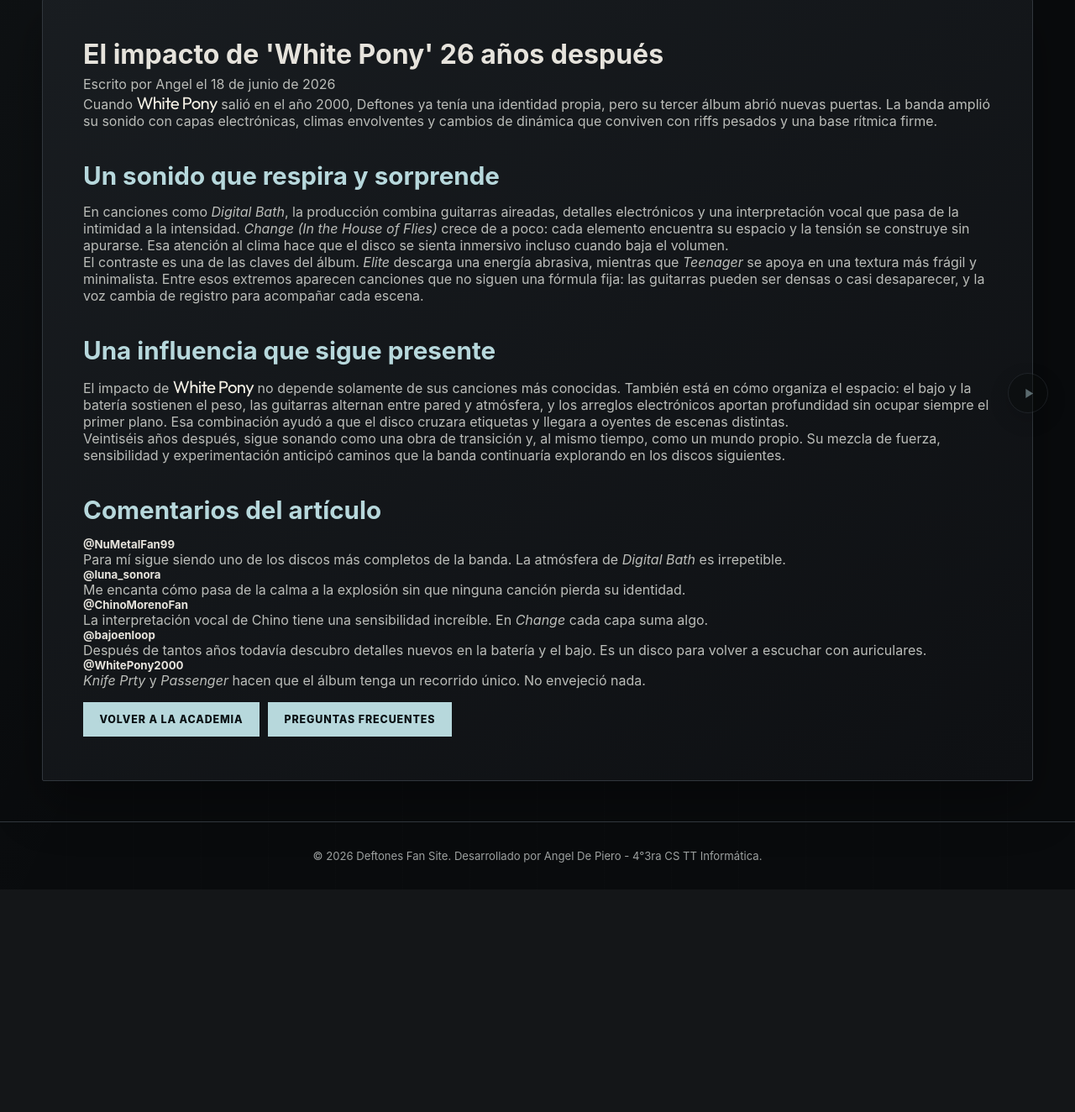
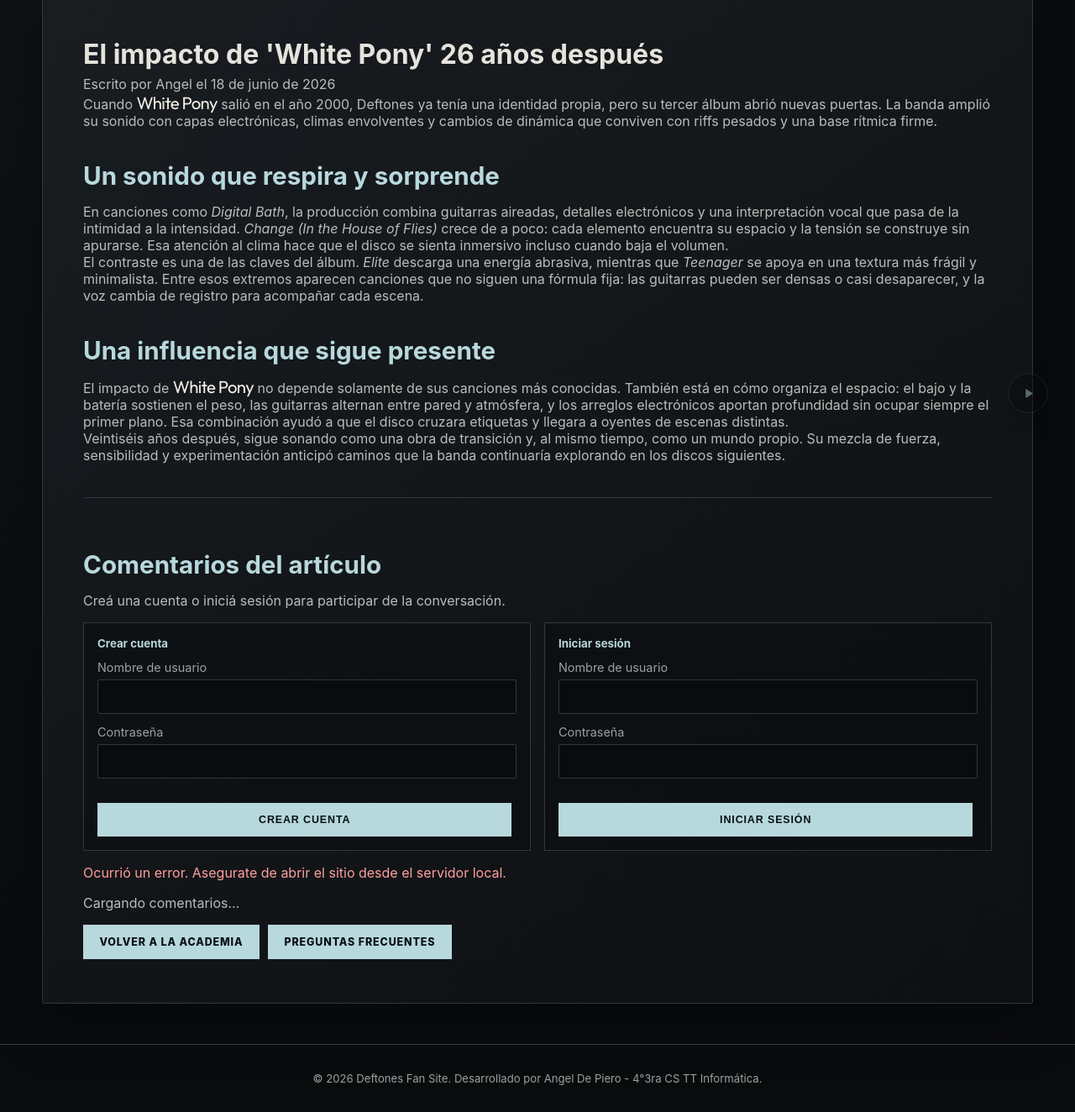
Before and after one commit to SayroYT355/Deftones-Site, a PHP site: page /html/blog.html in a window 1280 px wide; the page is wider, and only the part inside the window is pictured. Shown: the part 218-1542 px from the top of that part at 84% size. Before the commit the page ends 1245 px from the top of that part, so only its background shows below. Run offline with PHP 8.4, Linux system fonts and the light colour scheme; some web fonts are replaced.

Commit message:
Comision Hice el server local con node.js y le metí la función para iniciar sesión

```diff
--- a/css/style.css
+++ b/css/style.css
@@ -394,6 +394,71 @@ p {
 
 .article-container h4 + p {
     margin-top: 0;
+}
+
+.article-comments {
+    margin-top: 2.5rem;
+    padding-top: 1.5rem;
+    border-top: 1px solid var(--line);
+}
+
+.comments-intro,
+.blog-feedback,
+.comments-empty {
+    margin: .5rem 0 1rem;
+}
+
+.blog-auth-forms {
+    display: grid;
+    grid-template-columns: repeat(2, minmax(0, 1fr));
+    gap: 1rem;
+    margin: 1rem 0;
+}
+
+.blog-form {
+    display: grid;
+    gap: .8rem;
+    padding: 1rem;
+    border: 1px solid var(--line);
+    background: rgba(9,11,13,.48);
+}
+
+.blog-form h5 { color: var(--electric); }
+
+.blog-form label {
+    display: grid;
+    gap: .35rem;
+    color: var(--muted);
+    font-size: .9rem;
+}
+
+.blog-form input,
+.blog-form textarea {
+    width: 100%;
+    padding: .7rem .8rem;
+    border: 1px solid var(--line);
+    border-radius: 2px;
+    color: var(--text);
+    background: var(--background);
+    font: inherit;
+}
+
+.blog-form textarea { resize: vertical; }
+.blog-form input:focus,
+.blog-form textarea:focus { outline: 2px solid var(--electric); outline-offset: 2px; }
+.blog-form button:disabled { opacity: .6; cursor: wait; }
+.blog-form[hidden], #account-panel[hidden], #comment-form[hidden] { display: none !important; }
+.blog-feedback.is-error { color: #ff9f9f; }
+.account-panel { display: flex; align-items: center; gap: 1rem; margin: 1rem 0; }
+.comment-list { display: grid; gap: .75rem; margin-top: 1rem; }
+.comment-item { padding: 1rem; border: 1px solid var(--line); background: rgba(9,11,13,.38); }
+.comment-item h5 { display: inline; color: var(--electric); }
+.comment-item time { margin-left: .7rem; color: var(--muted); font-size: .82rem; }
+.comment-item p { margin-top: .5rem; white-space: pre-wrap; overflow-wrap: anywhere; }
+
+@media (max-width: 700px) {
+    .blog-auth-forms { grid-template-columns: 1fr; }
+    .account-panel { align-items: flex-start; flex-direction: column; }
 }
 
 .academy-container > p {
--- a/html/blog.html
+++ b/html/blog.html
@@ -50,16 +50,42 @@
 
             <section class="article-comments" aria-labelledby="comments-title">
                 <h4 id="comments-title">Comentarios del artículo</h4>
-                <h5>@NuMetalFan99</h5>
-                <p>Para mí sigue siendo uno de los discos más completos de la banda. La atmósfera de <em>Digital Bath</em> es irrepetible.</p>
-                <h5>@luna_sonora</h5>
-                <p>Me encanta cómo pasa de la calma a la explosión sin que ninguna canción pierda su identidad.</p>
-                <h5>@ChinoMorenoFan</h5>
-                <p>La interpretación vocal de Chino tiene una sensibilidad increíble. En <em>Change</em> cada capa suma algo.</p>
-                <h5>@bajoenloop</h5>
-                <p>Después de tantos años todavía descubro detalles nuevos en la batería y el bajo. Es un disco para volver a escuchar con auriculares.</p>
-                <h5>@WhitePony2000</h5>
-                <p><em>Knife Prty</em> y <em>Passenger</em> hacen que el álbum tenga un recorrido único. No envejeció nada.</p>
+                <p class="comments-intro">Creá una cuenta o iniciá sesión para participar de la conversación.</p>
+                <div class="blog-auth-forms">
+                    <form id="register-form" class="blog-form">
+                        <h5>Crear cuenta</h5>
+                        <label>Nombre de usuario
+                            <input name="username" type="text" minlength="3" maxlength="24" autocomplete="username" required>
+                        </label>
+                        <label>Contraseña
+                            <input name="password" type="password" minlength="8" maxlength="128" autocomplete="new-password" required>
+                        </label>
+                        <button class="btn" type="submit">Crear cuenta</button>
+                    </form>
+                    <form id="login-form" class="blog-form">
+                        <h5>Iniciar sesión</h5>
+                        <label>Nombre de usuario
+                            <input name="username" type="text" autocomplete="username" required>
+                        </label>
+                        <label>Contraseña
+                            <input name="password" type="password" autocomplete="current-password" required>
+                        </label>
+                        <button class="btn" type="submit">Iniciar sesión</button>
+                    </form>
+                </div>
+                <div id="account-panel" class="account-panel" hidden>
+                    <p id="account-status"></p>
+                    <button id="logout-button" class="btn btn-secondary" type="button">Cerrar sesión</button>
+                </div>
+                <p id="blog-feedback" class="blog-feedback" role="status" aria-live="polite"></p>
+                <form id="comment-form" class="blog-form comment-form" hidden>
+                    <label for="comment-text">Dejá tu comentario</label>
+                    <textarea id="comment-text" name="text" rows="4" minlength="2" maxlength="1000" required placeholder="¿Qué te parece el álbum?"></textarea>
+                    <button class="btn" type="submit">Publicar comentario</button>
+                </form>
+                <div id="comment-list" class="comment-list" aria-live="polite">
+                    <p>Cargando comentarios…</p>
+                </div>
             </section>
 
             <a href="./curso.html" class="btn">Volver a la Academia</a>
@@ -72,6 +98,7 @@
         <p>&copy; 2026 Deftones Fan Site. Desarrollado por Angel De Piero - 4°3ra CS TT Informática.</p>
     </footer>
 
+    <script src="../js/blog.js" defer></script>
 </body>
 <script src="../js/site.js"></script>
 </html>
--- /dev/null
+++ b/js/blog.js
@@ -0,0 +1,128 @@
+(function () {
+    const registerForm = document.querySelector('#register-form');
+    const loginForm = document.querySelector('#login-form');
+    const accountPanel = document.querySelector('#account-panel');
+    const accountStatus = document.querySelector('#account-status');
+    const logoutButton = document.querySelector('#logout-button');
+    const commentForm = document.querySelector('#comment-form');
+    const commentList = document.querySelector('#comment-list');
+    const feedback = document.querySelector('#blog-feedback');
+    if (!registerForm || !loginForm || !commentForm || !commentList) return;
+
+    let currentUser = null;
+
+    async function api(url, options) {
+        const response = await fetch(url, {
+            credentials: 'same-origin',
+            ...options,
+            headers: { 'Content-Type': 'application/json', ...(options && options.headers) }
+        });
+        const data = await response.json().catch(() => ({}));
+        if (!response.ok) throw new Error(data.error || 'Ocurrió un error.');
+        return data;
+    }
+
+    function setFeedback(message, isError) {
+        feedback.textContent = message || '';
+        feedback.classList.toggle('is-error', !!isError);
+    }
+
+    function updateAccount(user) {
+        currentUser = user;
+        registerForm.hidden = !!user;
+        loginForm.hidden = !!user;
+        accountPanel.hidden = !user;
+        commentForm.hidden = !user;
+        if (user) accountStatus.textContent = 'Sesión iniciada como ' + user.username + '.';
+    }
+
+    function renderComments(comments) {
+        commentList.replaceChildren();
+        if (!comments.length) {
+            const empty = document.createElement('p');
+            empty.className = 'comments-empty';
+            empty.textContent = 'Todavía no hay comentarios. ¡Podés iniciar la conversación!';
+            commentList.append(empty);
+            return;
+        }
+        comments.forEach(comment => {
+            const article = document.createElement('article');
+            article.className = 'comment-item';
+            const heading = document.createElement('h5');
+            heading.textContent = comment.username;
+            const date = document.createElement('time');
+            date.dateTime = comment.createdAt;
+            date.textContent = new Date(comment.createdAt).toLocaleString('es-AR', {
+                dateStyle: 'medium', timeStyle: 'short'
+            });
+            const text = document.createElement('p');
+            text.textContent = comment.text;
+            article.append(heading, date, text);
+            commentList.append(article);
+        });
+    }
+
+    async function loadComments() {
+        const data = await api('/api/comments');
+        renderComments(data.comments);
+    }
+
+    async function handleAuth(event, endpoint, form, successMessage) {
+        event.preventDefault();
+        const submit = form.querySelector('button[type="submit"]');
+        submit.disabled = true;
+        setFeedback('Procesando…', false);
+        try {
+            const body = Object.fromEntries(new FormData(form).entries());
+            const data = await api(endpoint, {
+                method: 'POST', body: JSON.stringify(body)
+            });
+            updateAccount(data.user);
+            form.reset();
+            setFeedback(successMessage, false);
+        } catch (error) {
+            setFeedback(error.message, true);
+        } finally {
+            submit.disabled = false;
+        }
+    }
+
+    registerForm.addEventListener('submit', event => {
+        handleAuth(event, '/api/register', registerForm, 'Cuenta creada. Ya podés comentar.');
+    });
+    loginForm.addEventListener('submit', event => {
+        handleAuth(event, '/api/login', loginForm, 'Sesión iniciada.');
+    });
+
+    logoutButton.addEventListener('click', async () => {
+        try {
+            await api('/api/logout', { method: 'POST', body: '{}' });
+            updateAccount(null);
+            setFeedback('Cerraste sesión.', false);
+        } catch (error) {
+            setFeedback(error.message, true);
+        }
+    });
+
+    commentForm.addEventListener('submit', async event => {
+        event.preventDefault();
+        if (!currentUser) return;
+        const submit = commentForm.querySelector('button[type="submit"]');
+        submit.disabled = true;
+        try {
+            const body = Object.fromEntries(new FormData(commentForm).entries());
+            await api('/api/comments', { method: 'POST', body: JSON.stringify(body) });
+            commentForm.reset();
+            await loadComments();
+            setFeedback('Comentario publicado.', false);
+        } catch (error) {
+            setFeedback(error.message, true);
+        } finally {
+            submit.disabled = false;
+        }
+    });
+
+    Promise.all([api('/api/session'), loadComments()])
+        .then(([session]) => updateAccount(session.user))
+        .catch(error => setFeedback(error.message + ' Asegurate de abrir el sitio desde el servidor local.', true));
+})();
```
Also changed, not shown: js/server.js (+245 -22 lines), README.md, 3 other files.
